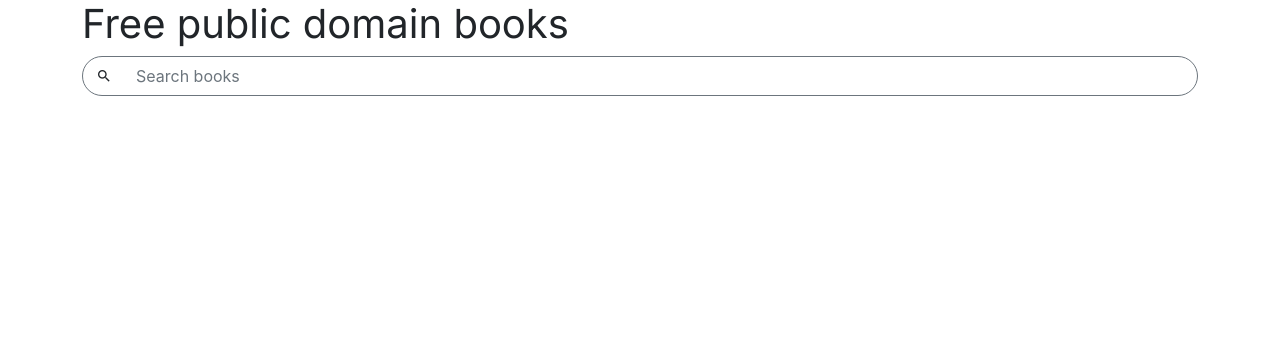
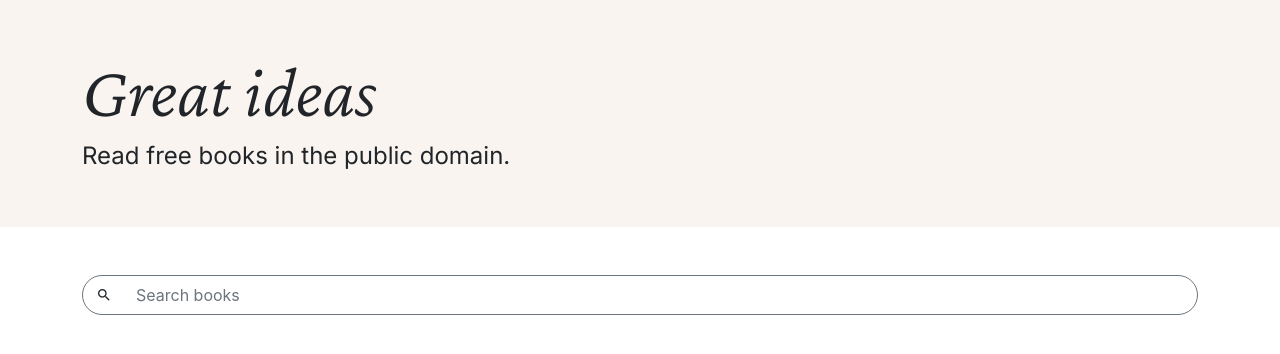
Before and after one commit to gytdau/openbook, a React (Create React App) app in the folder interface/viewer/: page / in a window 1280 px wide. Shown: the top 354 px of the page. Built offline with nearby package versions, Linux system fonts and the light colour scheme.

Commit message:
Improve search

```diff
--- a/interface/viewer/src/App.scss
+++ b/interface/viewer/src/App.scss
@@ -154,9 +154,25 @@ h6 {
   h2 {
     font-family: "Crimson Pro";
     font-size: 1.9rem;
-
   }
   border-bottom: 1px solid #eee;
   display: block;
   padding: 0.75em 0;
 }
+.hero {
+  background-color:#f9f4ef;
+  h1 {
+    font-family: "Crimson Pro";
+    font-size: 4.5rem;
+    font-weight: 300;
+    font-style: italic;
+  }
+  h2 {
+    font-size: 1.5rem !important;
+  }
+  padding: 3rem ;
+}
+.search-bar {
+  margin-top: 3rem;
+  margin-bottom: 3rem;
+}
--- a/interface/viewer/src/Home.js
+++ b/interface/viewer/src/Home.js
@@ -11,47 +11,27 @@ import BookView from "./BookView"
 import axios from "axios"
 import Catalog from "./Catalog"
 import { useState } from "react"
+import SearchBar from "./SearchBar"
 
 function Home() {
-  let [searchString, setSearchString] = useState("")
-  const history = useHistory()
-
   return (
-    <div className="container">
-      <div className="row">
-        <div className="col-md-12">
-          <h1>Free public domain books</h1>
+    <>
+      <div className="container-fluid hero">
+        <div className="container">
+          <div className="row">
+            <div className="col-md-12">
+              <h1>Great ideas</h1>
+              <h2>Read free books in the public domain.</h2>
+            </div>
+          </div>
         </div>
       </div>
-      <div className="row">
-        <div className="search">
-          <form>
-            <div class="input-group border-secondary">
-              <span class="input-group-prepend">
-                <button class="btn ms-n3" type="button">
-                  <i class="mdi mdi-magnify"></i>
-                </button>
-              </span>
-              <input
-                value={searchString}
-                onChange={(event) => {
-                  setSearchString(event.target.value)
-                }}
-                onKeyPress={(event) => {
-                  if (event.key == "Enter") {
-                    history.push(`/search/${searchString}`)
-                  }
-                }}
-                class="form-control border-0"
-                type="text"
-                placeholder="Search books"
-                id="example-search-input"
-              />
-            </div>
-          </form>
+      <div className="container">
+        <div className="row">
+          <SearchBar />
         </div>
       </div>
-    </div>
+    </>
   )
 }
 
--- a/interface/viewer/src/SearchBar.js
+++ b/interface/viewer/src/SearchBar.js
@@ -24,7 +24,7 @@ function SearchBar() {
   const history = useHistory()
 
   return (
-    <div className="search">
+    <div className="search-bar">
       <form>
         <div class="input-group border-secondary">
           <span class="input-group-prepend">
```
